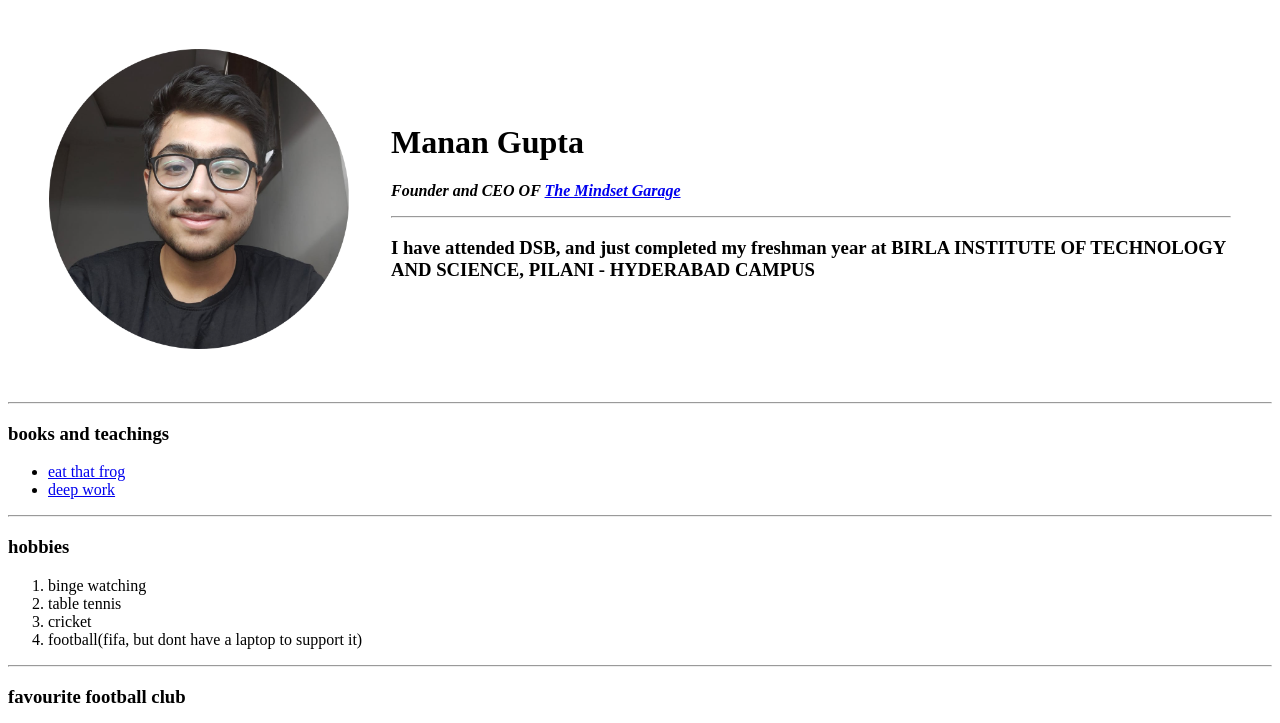
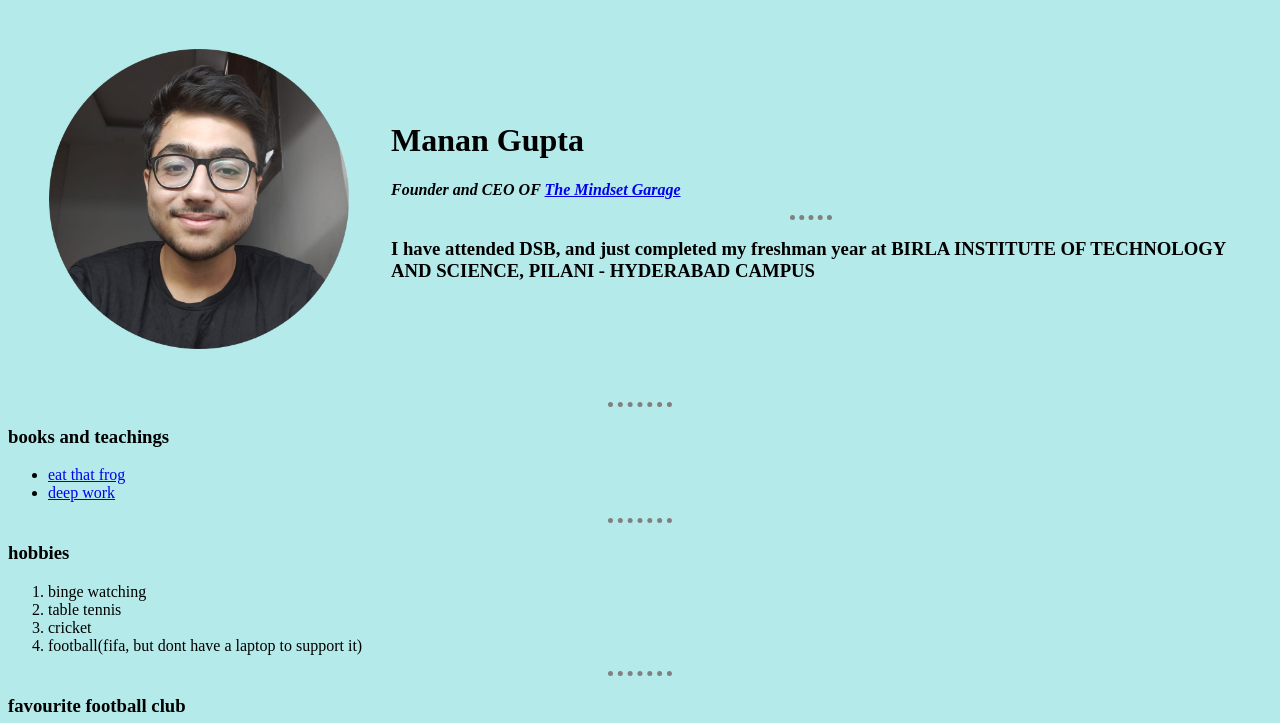
Before and after one commit to manan-1801/myself, a plain HTML site: page index.html in a window 1280 px wide. Shown: the top 723 px of the page. Drawn offline with Linux system fonts and the light colour scheme; grey boxes are pictures that could not be loaded.

Commit message:
Update index.html

```diff
--- a/index.html
+++ b/index.html
@@ -5,8 +5,20 @@
     <meta http-equiv="X-UA-Compatible" content="IE=edge">
     <meta name="viewport" content="width=device-width, initial-scale=1.0">
     <title>Manan's personal wesite</title>
+    <style>
+    body{
+        background-color: #B5EAEA;
+        }
+    hr{
+        border-style: dotted none none none;
+        height: 0;
+        width: 5%;
+        border-width: 5px;
+        border-color: grey;
+    }
+</style>
 </head>
-<body>
+<body  >
     <table cellspacing="40" >
         <tr>
             <td><img src="meprocrop.png" width="300" height="300"></td>
```
